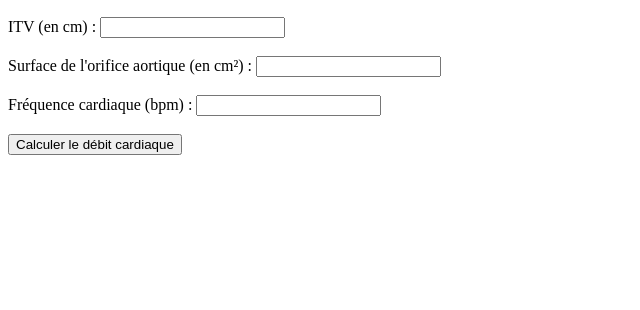
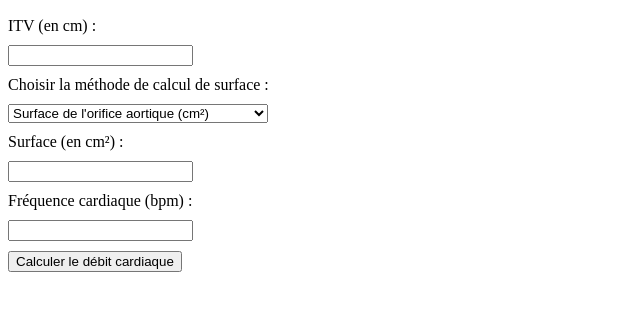
Before and after one commit to Aminosides/CardioD-bitABC, a plain HTML site: page index.html in a window 1280 px wide. Shown: the part 50-360 px from the top of the page, without its empty margins (0-640 px from the left). Drawn offline with Linux system fonts and the light colour scheme.

Commit message:
index.html

```diff
--- a/index.html
+++ b/index.html
@@ -3,39 +3,43 @@
 <head>
     <meta charset="UTF-8">
     <title>Calcul du Débit Cardiaque</title>
+    <style>
+        label, input, button, select {
+            display: block;
+            margin: 10px 0;
+        }
+    </style>
 </head>
 <body>
     <h2>Calcul du Débit Cardiaque</h2>
+
     <label for="itv">ITV (en cm) :</label>
-    <input type="number" id="itv" step="0.1"><br><br>
+    <input type="number" id="itv" step="0.1">
 
-    <label for="surface">Surface de l'orifice aortique (en cm²) :</label>
-    <input type="number" id="surface" step="0.1"><br><br>
+    <label for="mode">Choisir la méthode de calcul de surface :</label>
+    <select id="mode" onchange="changerMode()">
+        <option value="surface">Surface de l'orifice aortique (cm²)</option>
+        <option value="diametre">Diamètre de la chambre de chasse (cm)</option>
+    </select>
+
+    <div id="surfaceDiv">
+        <label for="surface">Surface (en cm²) :</label>
+        <input type="number" id="surface" step="0.1">
+    </div>
+
+    <div id="diametreDiv" style="display:none;">
+        <label for="diametre">Diamètre (en cm) :</label>
+        <input type="number" id="diametre" step="0.1">
+    </div>
 
     <label for="fc">Fréquence cardiaque (bpm) :</label>
-    <input type="number" id="fc"><br><br>
+    <input type="number" id="fc">
 
     <button onclick="calculerDC()">Calculer le débit cardiaque</button>
 
     <h3 id="resultat"></h3>
 
     <script>
-        function calculerDC() {
-            const itv = parseFloat(document.getElementById("itv").value);
-            const surface = parseFloat(document.getElementById("surface").value);
-            const fc = parseFloat(document.getElementById("fc").value);
-
-            if (isNaN(itv) || isNaN(surface) || isNaN(fc)) {
-                document.getElementById("resultat").innerText = "Veuillez remplir toutes les valeurs.";
-                return;
-            }
-
-            const ves = itv * surface; // en cm³
-            const dc = (ves * fc) / 1000; // en L/min
-
-            document.getElementById("resultat").innerText =
-                `Débit cardiaque : ${dc.toFixed(2)} L/min`;
-        }
-    </script>
-</body>
-</html>
+        function changerMode() {
+            const mode = document.getElementById("mode").value;
+            document.getElementById("surfaceDiv").style.display =
```
